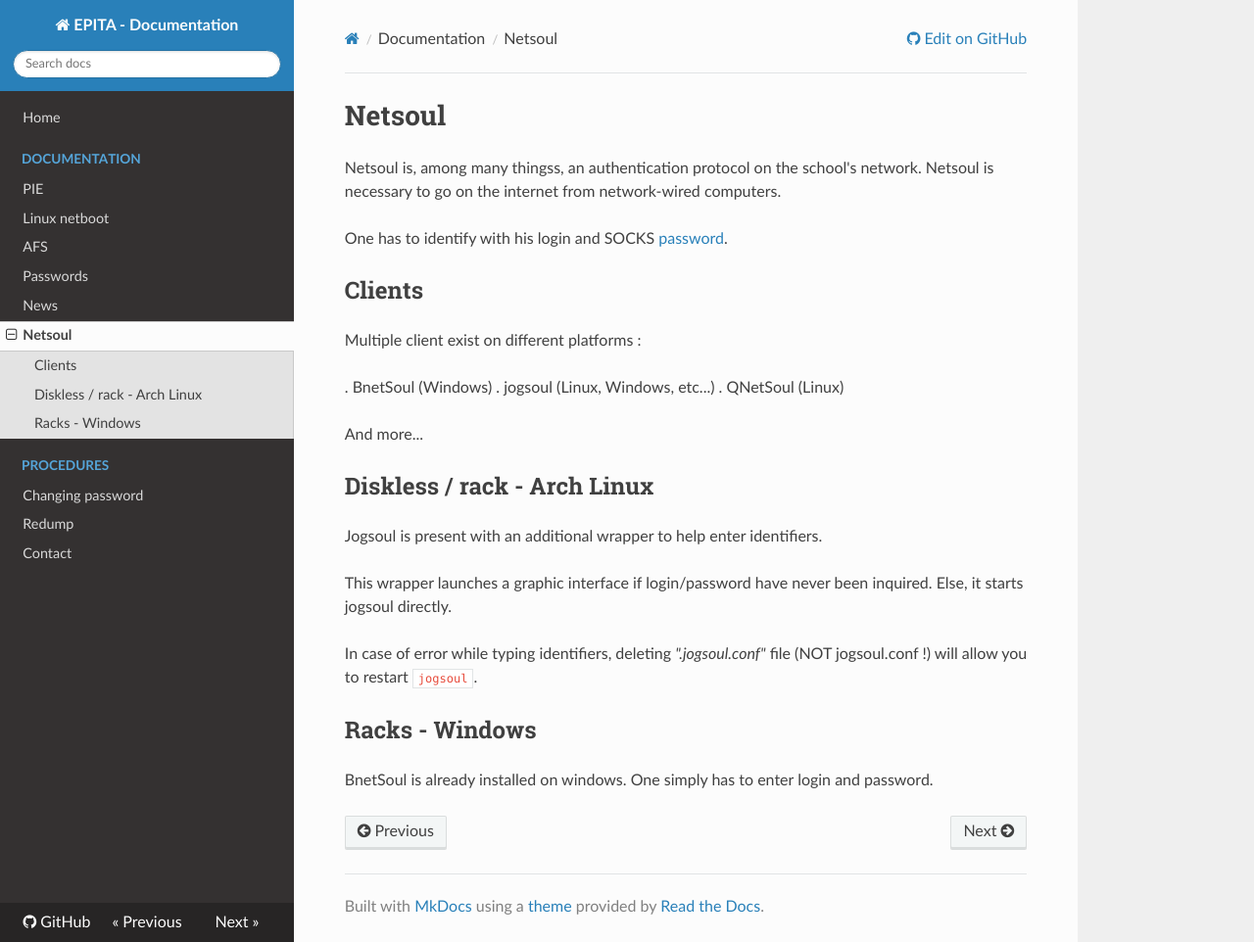
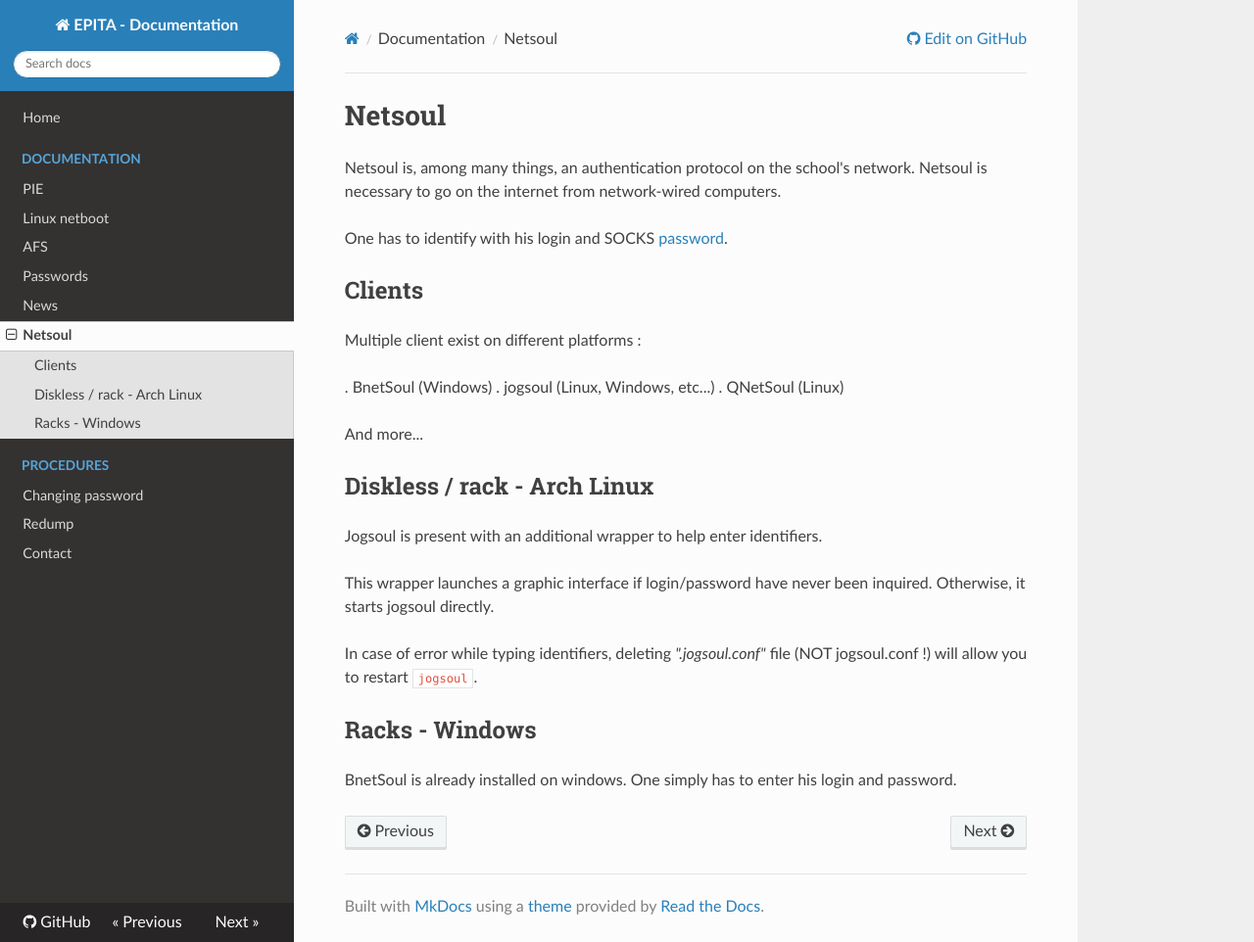
Before and after one commit to cri-epita/epita-doc, an MkDocs documentation site: the page built from docs/netsoul.md, in a window 1280 px wide and 962 px high. Shown: the whole window at 98% size. Built offline with MkDocs 1.6.1, drawn with Linux system fonts in a browser that asks for light colours; nearby versions of some CDN libraries; old or Windows-style settings are respelled for this version of MkDocs.

Commit message:
netsoul: quality: netsoul page review.

```diff
--- a/docs/netsoul.md
+++ b/docs/netsoul.md
@@ -1,6 +1,6 @@
 # Netsoul
 
-Netsoul is, among many thingss, an authentication protocol on the school's network. Netsoul is necessary to go on the internet from network-wired computers.
+Netsoul is, among many things, an authentication protocol on the school's network. Netsoul is necessary to go on the internet from network-wired computers.
 
 One has to identify with his login and SOCKS [password](password_anglais.md).
 
@@ -18,10 +18,10 @@ And more...
 
 Jogsoul is present with an additional wrapper to help enter identifiers.
 
-This wrapper launches a graphic interface if login/password have never been inquired. Else, it starts jogsoul directly.
+This wrapper launches a graphic interface if login/password have never been inquired. Otherwise, it starts jogsoul directly.
 
 In case of error while typing identifiers, deleting _".jogsoul.conf"_ file (NOT jogsoul.conf !) will allow you to restart `jogsoul`.
 
 ## Racks - Windows
 
-BnetSoul is already installed on windows. One simply has to enter login and password.
+BnetSoul is already installed on windows. One simply has to enter his login and password.
```
